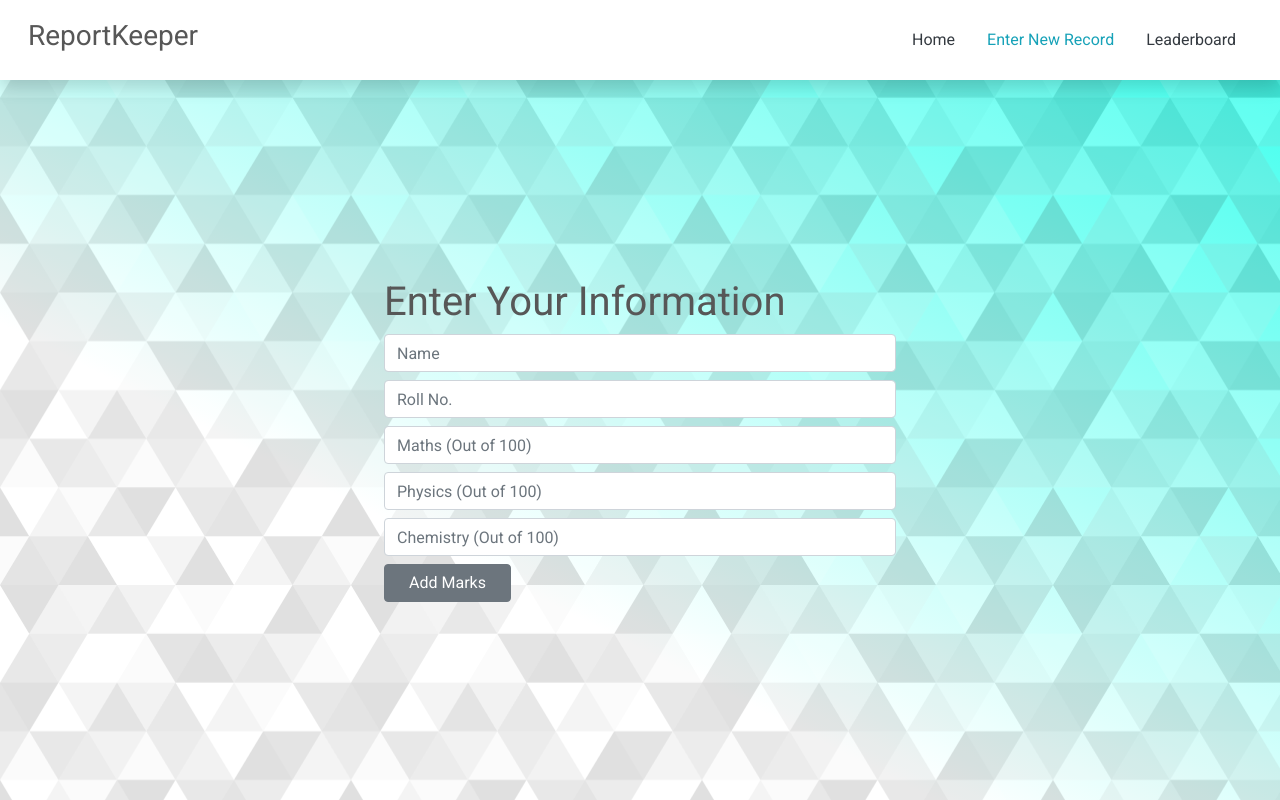
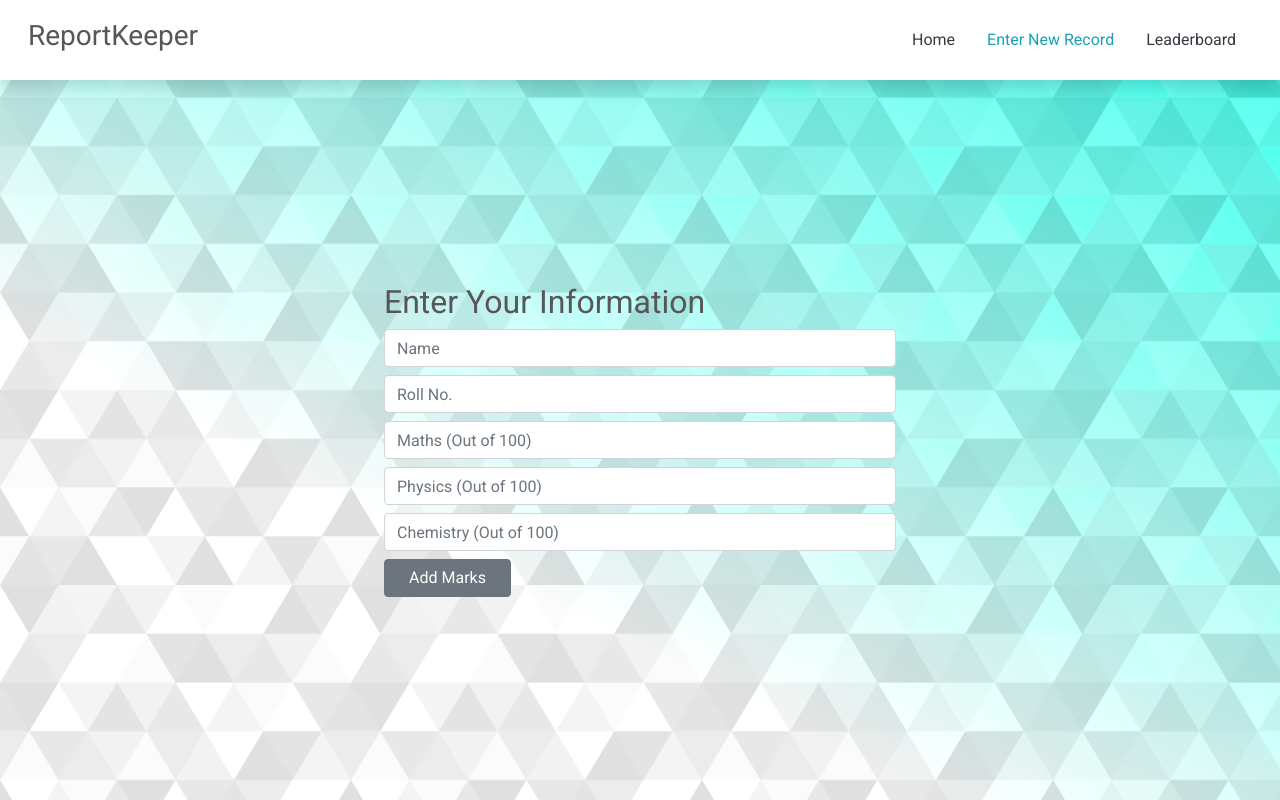
Before and after one commit to shivanshpahwa24/Almabetter_Internship, a React (Create React App) app in the folder client/: page /marks in a window 1280 px wide. Built offline with nearby package versions, Linux system fonts and the light colour scheme.

Commit message:
Ready for deployment

```diff
--- a/client/src/App.css
+++ b/client/src/App.css
@@ -36,6 +36,8 @@ body {
 .alert-container {
   width: 80%;
   margin: 0 auto;
+  position: absolute;
+  left: 10%;
 }
 .alert-container .alert {
   margin-top: 1rem;
--- a/client/src/Pages/Marks.js
+++ b/client/src/Pages/Marks.js
@@ -35,7 +35,7 @@ const Marks = ({ addMarks, history }) => {
   return (
     <div className="marks">
       <div className="marks-container">
-        <h1>Enter Your Information</h1>
+        <h2 className="mb-1">Enter Your Information</h2>
 
         <form className="form" onSubmit={handleSubmit}>
           <div className="form-group">
```
Also changed, not shown: 2 other files (tests, documents, lock files or other folders).
